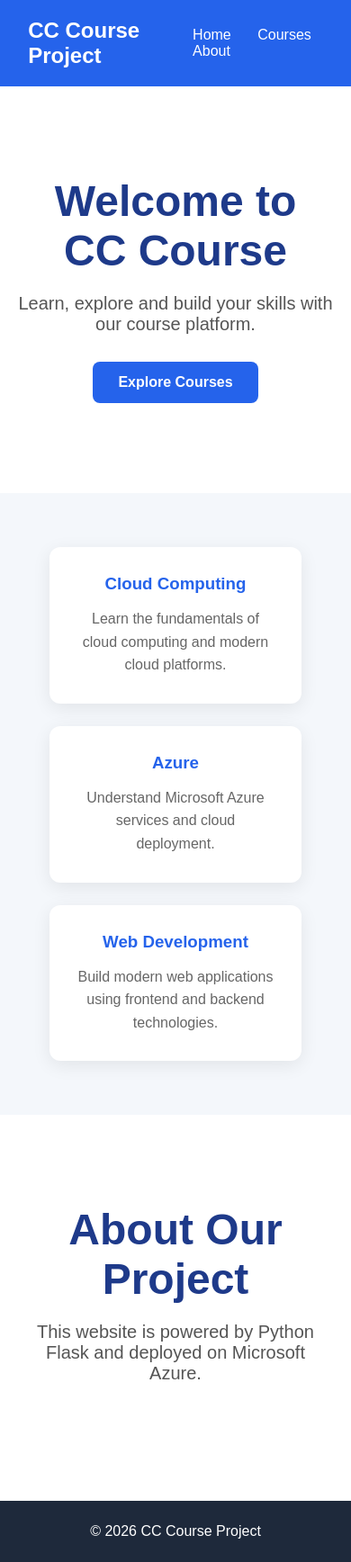
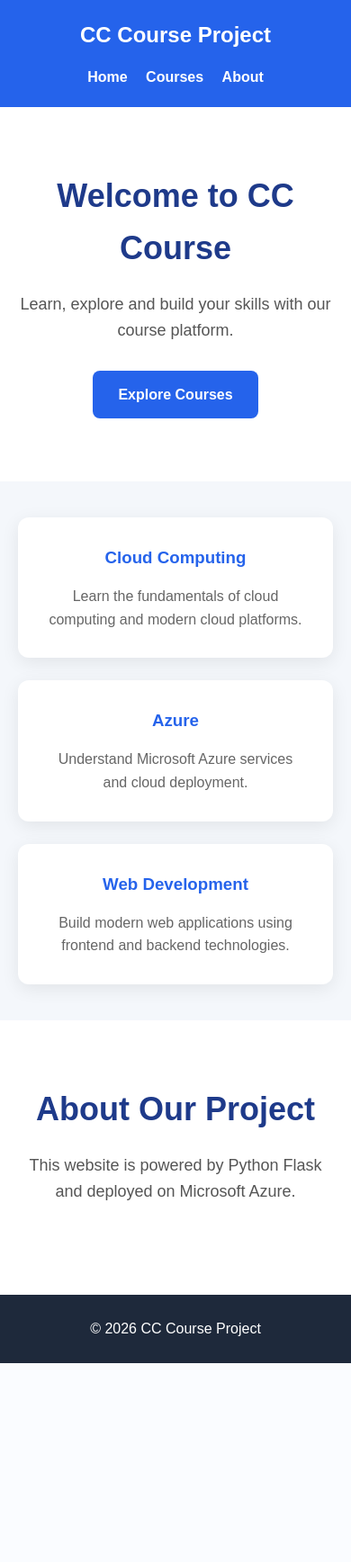
Before and after one commit to 2400030957k/cc-course, a Flask app: template templates/index.html in a window 390 px wide. Shown: the whole page at 90% size. After the commit the page ends 1515 px from the top, so only its background shows below. Run offline with Flask 3, Linux system fonts and the light colour scheme; the template is opened without the code that fills it, so the values that code supplies are empty.

Commit message:
Enhance CSS for responsiveness and layout adjustments
Added responsive design styles for mobile view.

```diff
--- a/templates/index.html
+++ b/templates/index.html
@@ -16,6 +16,7 @@
             font-family: Arial, sans-serif;
             background: #f4f7fb;
             color: #222;
+            line-height: 1.6;
         }
 
         header {
@@ -35,6 +36,11 @@
             color: white;
             text-decoration: none;
             margin-left: 25px;
+            font-weight: bold;
+        }
+
+        nav a:hover {
+            text-decoration: underline;
         }
 
         .hero {
@@ -52,7 +58,8 @@
         .hero p {
             font-size: 20px;
             color: #555;
-            margin-bottom: 30px;
+            margin: 0 auto 30px;
+            max-width: 700px;
         }
 
         .button {
@@ -63,6 +70,10 @@
             border-radius: 8px;
             text-decoration: none;
             font-weight: bold;
+        }
+
+        .button:hover {
+            background: #1d4ed8;
         }
 
         .cards {
@@ -78,7 +89,7 @@
             width: 280px;
             padding: 30px;
             border-radius: 12px;
-            box-shadow: 0 5px 20px rgba(0,0,0,0.08);
+            box-shadow: 0 5px 20px rgba(0, 0, 0, 0.08);
             text-align: center;
         }
 
@@ -97,6 +108,39 @@
             background: #1e293b;
             color: white;
             padding: 25px;
+        }
+
+        @media (max-width: 768px) {
+            header {
+                flex-direction: column;
+                gap: 15px;
+                text-align: center;
+            }
+
+            nav a {
+                margin: 0 8px;
+            }
+
+            .hero {
+                padding: 70px 20px;
+            }
+
+            .hero h2 {
+                font-size: 36px;
+            }
+
+            .hero p {
+                font-size: 18px;
+            }
+
+            .cards {
+                padding: 40px 20px;
+            }
+
+            .card {
+                width: 100%;
+                max-width: 350px;
+            }
         }
     </style>
 </head>
```
